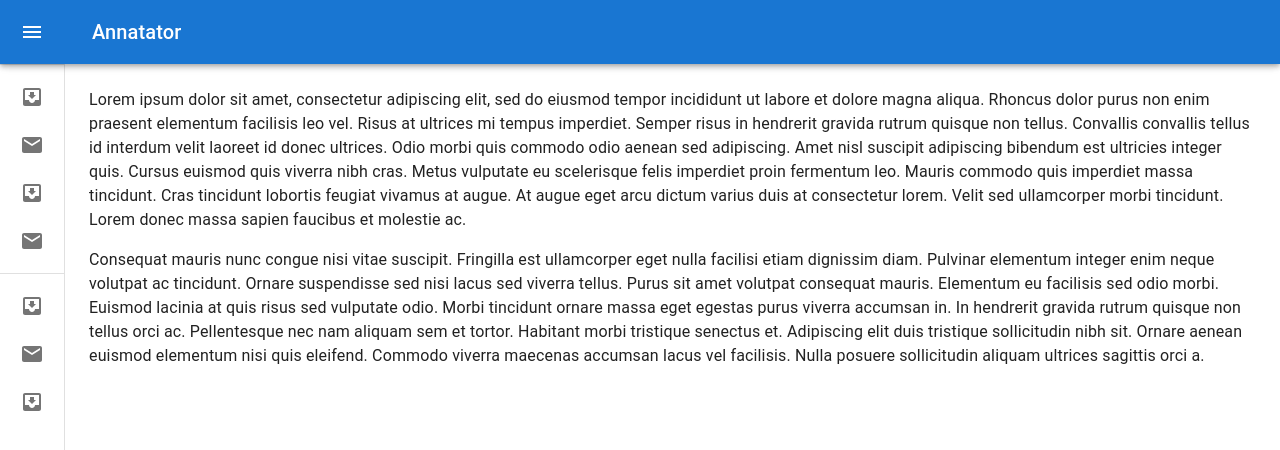
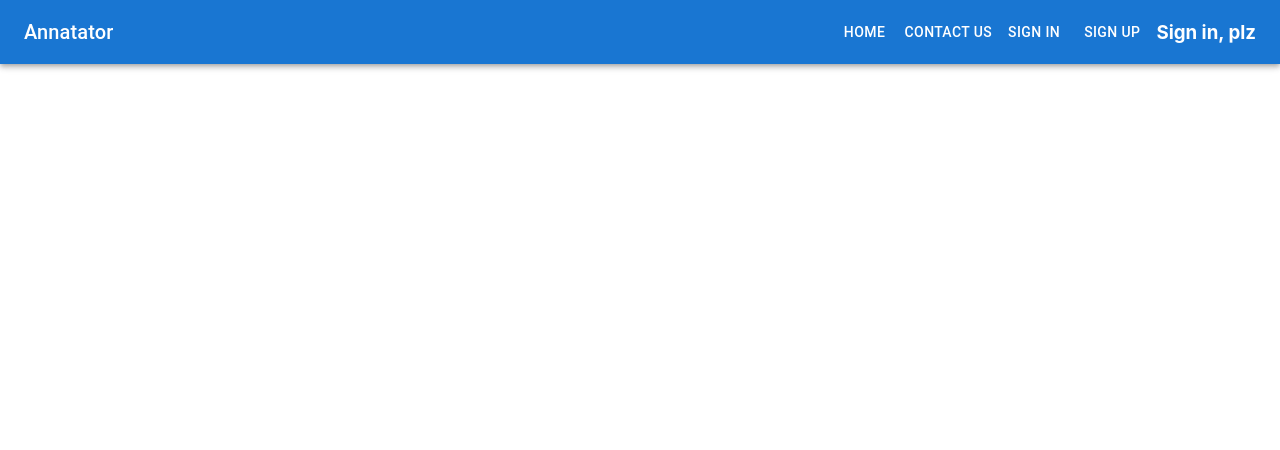
Before and after one commit to 23groupwork/Annotator-react, a React (Create React App) app: page /mainpage in a window 1280 px wide. Shown: the top 450 px of the page. Built offline with nearby package versions, Linux system fonts and the light colour scheme; the HTML template or start-up script is replaced by a standard one.

Commit message:
the second commit

```diff
--- a/src/component/sidebar.js
+++ b/src/component/sidebar.js
@@ -1,244 +1,8 @@
-// import { Drawer, useTheme } from "@mui/material";
-// import { calculateNewValue } from "@testing-library/user-event/dist/utils";
+import "../layouts/sidebar.css"
+export default function Sidebar(){
+  return(
+    <div className="sideContainer">
 
-// const drawerWidth = 240;
-
-// //侧边栏打开状态
-// const openSideBar = (theme) => ({
-//     width: drawerWidth,
-//     transition: theme.transitions.create('width', {
-//         easing: theme.transitions.easing.sharp,
-//         duration: theme.transitions.duration.enteringScreen
-//     }),
-//     overflowX: 'hidden',
-// });
-
-// const closeSideBar = (theme) => ({
-//     transition: theme.transitions.create('width', {
-//         easing: theme.transitions.easing.sharp,
-//         duration: theme.transitions.duration.leavingScreen
-//     }),
-//     overflowX: 'hidden',
-//     width: `calc(${theme.spacing(7)} + 1px)`,
-//     [theme.breakpoints.up('sm')]:{
-//         width: `calc(${theme.spacing(8)} + 1px)`
-//     },
-// });
-
-// export default function sidebarDrawer(){
-//     const theme = useTheme();
-
-// }
-
-import * as React from 'react';
-import { styled, useTheme } from '@mui/material/styles';
-import Box from '@mui/material/Box';
-import MuiDrawer from '@mui/material/Drawer';
-import MuiAppBar from '@mui/material/AppBar';
-import Toolbar from '@mui/material/Toolbar';
-import List from '@mui/material/List';
-import CssBaseline from '@mui/material/CssBaseline';
-import Typography from '@mui/material/Typography';
-import Divider from '@mui/material/Divider';
-import IconButton from '@mui/material/IconButton';
-import MenuIcon from '@mui/icons-material/Menu';
-import ChevronLeftIcon from '@mui/icons-material/ChevronLeft';
-import ChevronRightIcon from '@mui/icons-material/ChevronRight';
-import ListItem from '@mui/material/ListItem';
-import ListItemButton from '@mui/material/ListItemButton';
-import ListItemIcon from '@mui/material/ListItemIcon';
-import ListItemText from '@mui/material/ListItemText';
-import InboxIcon from '@mui/icons-material/MoveToInbox';
-import MailIcon from '@mui/icons-material/Mail';
-
-const drawerWidth = 240;
-
-const openedMixin = (theme) => ({
-  width: drawerWidth,
-  transition: theme.transitions.create('width', {
-    easing: theme.transitions.easing.sharp,
-    duration: theme.transitions.duration.enteringScreen,
-  }),
-  overflowX: 'hidden',
-});
-
-const closedMixin = (theme) => ({
-  transition: theme.transitions.create('width', {
-    easing: theme.transitions.easing.sharp,
-    duration: theme.transitions.duration.leavingScreen,
-  }),
-  overflowX: 'hidden',
-  width: `calc(${theme.spacing(7)} + 1px)`,
-  [theme.breakpoints.up('sm')]: {
-    width: `calc(${theme.spacing(8)} + 1px)`,
-  },
-});
-
-const DrawerHeader = styled('div')(({ theme }) => ({
-  display: 'flex',
-  alignItems: 'center',
-  justifyContent: 'flex-end',
-  padding: theme.spacing(0, 1),
-  // necessary for content to be below app bar
-  ...theme.mixins.toolbar,
-}));
-
-const AppBar = styled(MuiAppBar, {
-  shouldForwardProp: (prop) => prop !== 'open',
-})(({ theme, open }) => ({
-  zIndex: theme.zIndex.drawer + 1,
-  transition: theme.transitions.create(['width', 'margin'], {
-    easing: theme.transitions.easing.sharp,
-    duration: theme.transitions.duration.leavingScreen,
-  }),
-  ...(open && {
-    marginLeft: drawerWidth,
-    width: `calc(100% - ${drawerWidth}px)`,
-    transition: theme.transitions.create(['width', 'margin'], {
-      easing: theme.transitions.easing.sharp,
-      duration: theme.transitions.duration.enteringScreen,
-    }),
-  }),
-}));
-
-const Drawer = styled(MuiDrawer, { shouldForwardProp: (prop) => prop !== 'open' })(
-  ({ theme, open }) => ({
-    width: drawerWidth,
-    flexShrink: 0,
-    whiteSpace: 'nowrap',
-    boxSizing: 'border-box',
-    ...(open && {
-      ...openedMixin(theme),
-      '& .MuiDrawer-paper': openedMixin(theme),
-    }),
-    ...(!open && {
-      ...closedMixin(theme),
-      '& .MuiDrawer-paper': closedMixin(theme),
-    }),
-  }),
-);
-
-export default function MiniDrawer() {
-  const theme = useTheme();
-  const [open, setOpen] = React.useState(false);
-
-  const handleDrawerOpen = () => {
-    setOpen(true);
-  };
-
-  const handleDrawerClose = () => {
-    setOpen(false);
-  };
-
-  return (
-    <Box sx={{ display: 'flex' }}>
-      <CssBaseline />
-      <AppBar position="fixed" open={open}>
-        <Toolbar>
-          <IconButton
-            color="inherit"
-            aria-label="open drawer"
-            onClick={handleDrawerOpen}
-            edge="start"
-            sx={{
-              marginRight: 5,
-              ...(open && { display: 'none' }),
-            }}
-          >
-            <MenuIcon />
-          </IconButton>
-          <Typography variant="h6" noWrap component="div">
-            Annatator
-          </Typography>
-        </Toolbar>
-      </AppBar>
-      <Drawer variant="permanent" open={open}>
-        <DrawerHeader>
-          <IconButton onClick={handleDrawerClose}>
-            {theme.direction === 'rtl' ? <ChevronRightIcon /> : <ChevronLeftIcon />}
-          </IconButton>
-        </DrawerHeader>
-        <Divider />
-        <List>
-          {['Inbox', 'Starred', 'Send email', 'Drafts'].map((text, index) => (
-            <ListItem key={text} disablePadding sx={{ display: 'block' }}>
-              <ListItemButton
-                sx={{
-                  minHeight: 48,
-                  justifyContent: open ? 'initial' : 'center',
-                  px: 2.5,
-                }}
-              >
-                <ListItemIcon
-                  sx={{
-                    minWidth: 0,
-                    mr: open ? 3 : 'auto',
-                    justifyContent: 'center',
-                  }}
-                >
-                  {index % 2 === 0 ? <InboxIcon /> : <MailIcon />}
-                </ListItemIcon>
-                <ListItemText primary={text} sx={{ opacity: open ? 1 : 0 }} />
-              </ListItemButton>
-            </ListItem>
-          ))}
-        </List>
-        <Divider />
-        <List>
-          {['All mail', 'Trash', 'Spam'].map((text, index) => (
-            <ListItem key={text} disablePadding sx={{ display: 'block' }}>
-              <ListItemButton
-                sx={{
-                  minHeight: 48,
-                  justifyContent: open ? 'initial' : 'center',
-                  px: 2.5,
-                }}
-              >
-                <ListItemIcon
-                  sx={{
-                    minWidth: 0,
-                    mr: open ? 3 : 'auto',
-                    justifyContent: 'center',
-                  }}
-                >
-                  {index % 2 === 0 ? <InboxIcon /> : <MailIcon />}
-                </ListItemIcon>
-                <ListItemText primary={text} sx={{ opacity: open ? 1 : 0 }} />
-              </ListItemButton>
-            </ListItem>
-          ))}
-        </List>
-      </Drawer>
-      <Box component="main" sx={{ flexGrow: 1, p: 3 }}>
-        <DrawerHeader />
-        <Typography paragraph>
-          Lorem ipsum dolor sit amet, consectetur adipiscing elit, sed do eiusmod
-          tempor incididunt ut labore et dolore magna aliqua. Rhoncus dolor purus non
-          enim praesent elementum facilisis leo vel. Risus at ultrices mi tempus
-          imperdiet. Semper risus in hendrerit gravida rutrum quisque non tellus.
-          Convallis convallis tellus id interdum velit laoreet id donec ultrices.
-          Odio morbi quis commodo odio aenean sed adipiscing. Amet nisl suscipit
-          adipiscing bibendum est ultricies integer quis. Cursus euismod quis viverra
-          nibh cras. Metus vulputate eu scelerisque felis imperdiet proin fermentum
-          leo. Mauris commodo quis imperdiet massa tincidunt. Cras tincidunt lobortis
-          feugiat vivamus at augue. At augue eget arcu dictum varius duis at
-          consectetur lorem. Velit sed ullamcorper morbi tincidunt. Lorem donec massa
-          sapien faucibus et molestie ac.
-        </Typography>
-        <Typography paragraph>
-          Consequat mauris nunc congue nisi vitae suscipit. Fringilla est ullamcorper
-          eget nulla facilisi etiam dignissim diam. Pulvinar elementum integer enim
-          neque volutpat ac tincidunt. Ornare suspendisse sed nisi lacus sed viverra
-          tellus. Purus sit amet volutpat consequat mauris. Elementum eu facilisis
-          sed odio morbi. Euismod lacinia at quis risus sed vulputate odio. Morbi
-          tincidunt ornare massa eget egestas purus viverra accumsan in. In hendrerit
-          gravida rutrum quisque non tellus orci ac. Pellentesque nec nam aliquam sem
-          et tortor. Habitant morbi tristique senectus et. Adipiscing elit duis
-          tristique sollicitudin nibh sit. Ornare aenean euismod elementum nisi quis
-          eleifend. Commodo viverra maecenas accumsan lacus vel facilisis. Nulla
-          posuere sollicitudin aliquam ultrices sagittis orci a.
-        </Typography>
-      </Box>
-    </Box>
+    </div>
   );
 }
--- /dev/null
+++ b/src/layouts/sidebar.css
@@ -0,0 +1,6 @@
+.sideContainer{
+    display: flex;
+    flex-direction: row;
+    /*测试颜色*/
+    background-color: black;
+}
--- a/src/view/ChooseCourse.js
+++ b/src/view/ChooseCourse.js
@@ -30,7 +30,10 @@ export default function Main() {
   const [openAlert, setOpenAlert] = useState(false);
 
   function handleCheckboxChange(value, checked) {
-    setSelectedCheckbox(prevState => ({ ...prevState, [value]: checked }));
+    setSelectedCheckbox(prevState => ({
+      ...prevState,
+      [value]: checked
+    }));
   };
 
   function handleStartClick() {
--- a/src/view/ChooseMajor.js
+++ b/src/view/ChooseMajor.js
@@ -7,6 +7,7 @@ import { Box, Typography } from '@mui/material';
 import { useState } from 'react';
 
 function Choice(props){
+    // const [choice, setChoice] = useState(false);
     return(
         <div className="choice" data-id={props.id} style={{display: 'flex', flexDirection: 'column',}}>
             <ChooseCard name={props.name} introduction={props.intro}/>
--- a/src/view/Homepage.js
+++ b/src/view/Homepage.js
@@ -2,10 +2,9 @@ import Navbar from "../component/navbar.js"
 import Start from "../component/start.js"
 
 function Home(){
-
     return(
         <div>
-            <Navbar isLoggedIn/>
+            <Navbar/>
             <Start className="learn-more" name="Quick Start" url="/choosemajor"/>
         </div>
     );
--- a/src/view/Mainpage.js
+++ b/src/view/Mainpage.js
@@ -1,12 +1,11 @@
 import Sidebar from "../component/sidebar";
-// import Navbar from "../component/navbar";
+import Navbar from "../component/navbar";
 
 function main(){
     return(
         <div>
+        <Navbar/>
         <Sidebar/>
-        {/* <Navbar/> */}
-        1
         </div>
     );
 }
```
